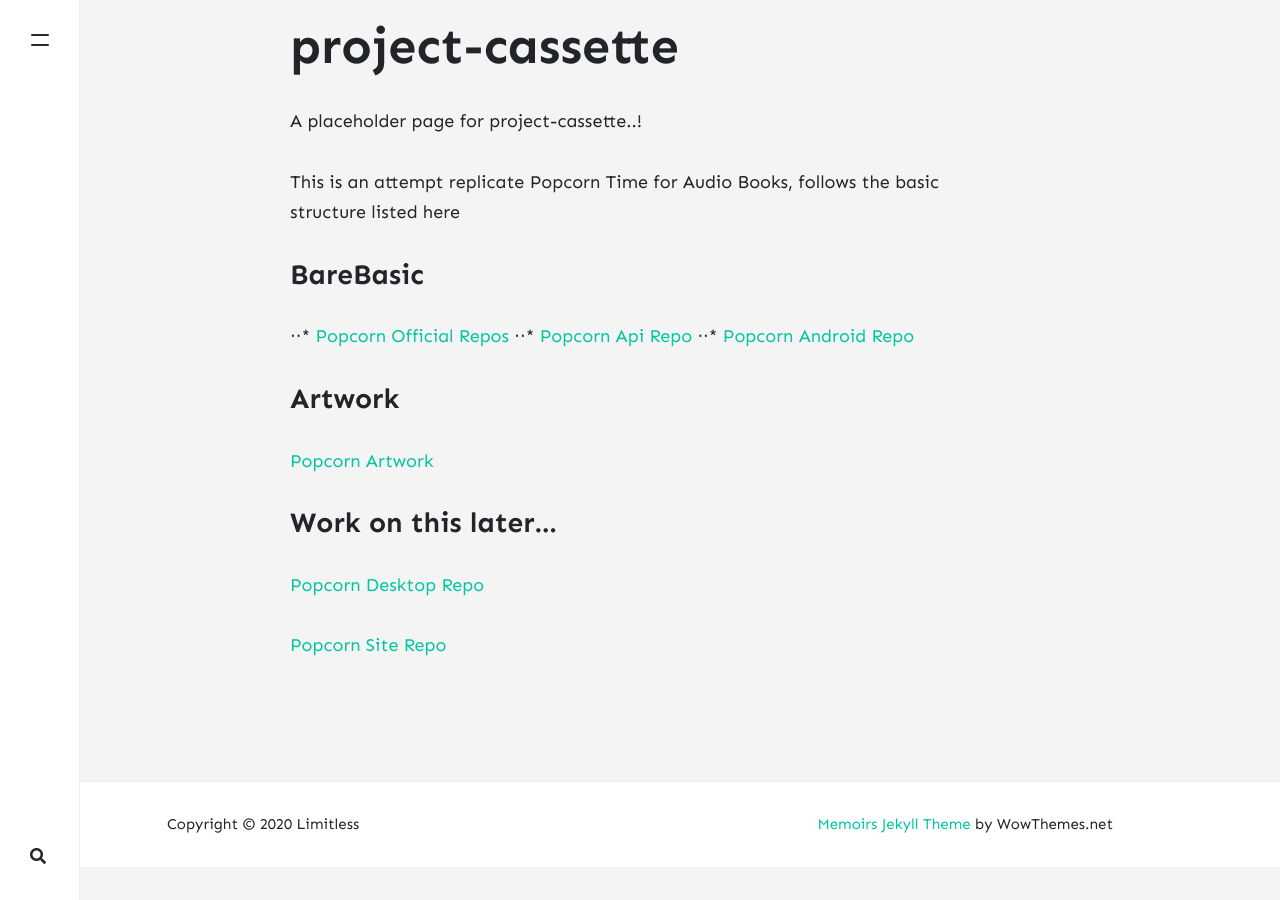
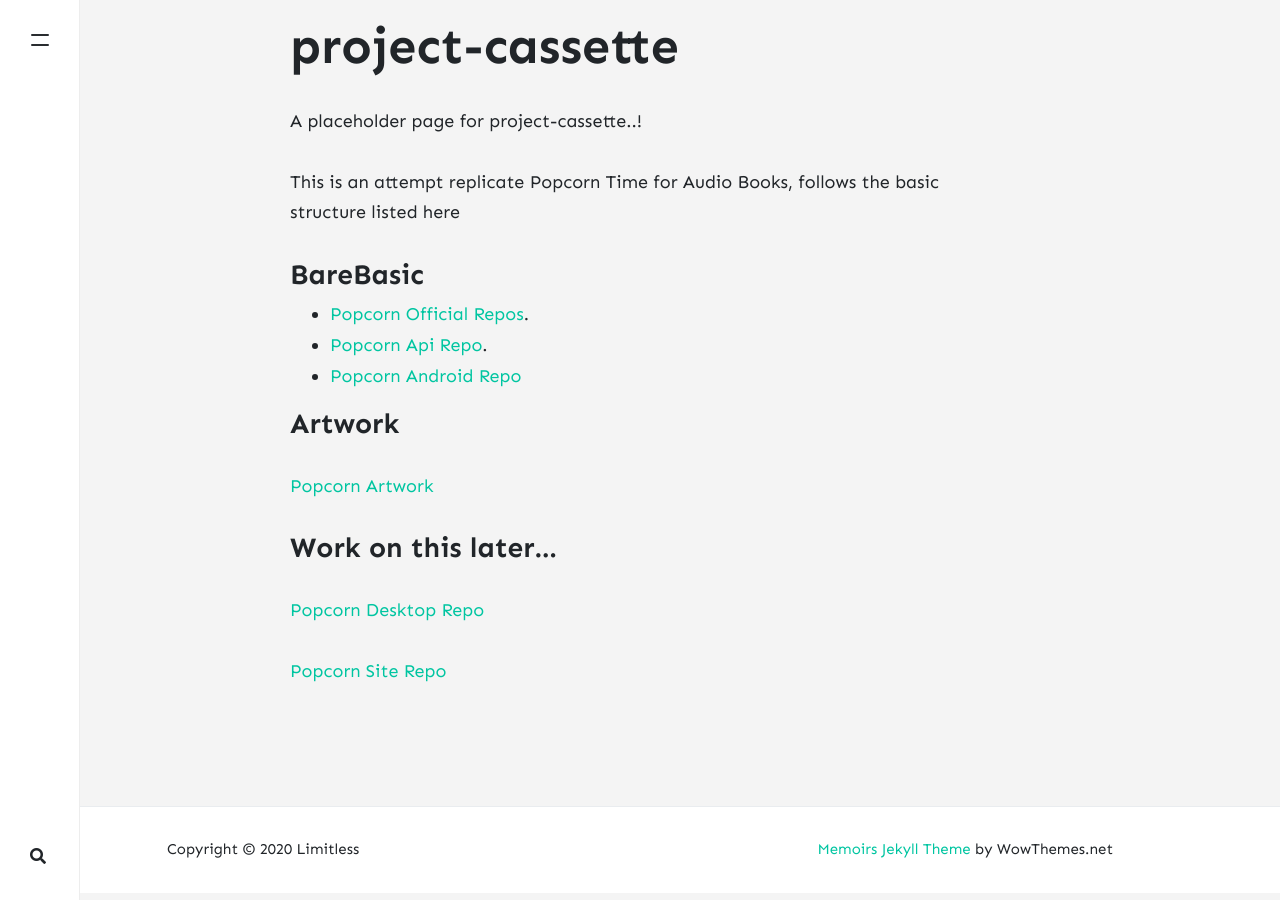
Before and after one commit to gowrav/gowrav.github.io, a Jekyll site: the page built from _pages/project-cassette.md, in a window 1280 px wide. Built offline with Jekyll 4.4.1, drawn with Linux system fonts in a browser that asks for light colours; nearby versions of some CDN libraries; comment, search, counter and statistics services are not loaded.

```diff
--- a/_pages/project-cassette.md
+++ b/_pages/project-cassette.md
@@ -13,9 +13,9 @@ This is an attempt replicate Popcorn Time for Audio Books, follows the basic str
 
 ### BareBasic
 
-⋅⋅* [Popcorn Official Repos](https://github.com/popcorn-official/ "Popcorn Official Repo")
-⋅⋅* [Popcorn Api Repo](https://github.com/popcorn-official/popcorn-api "Popcorn Api Repo")
-⋅⋅* [Popcorn Android Repo](https://github.com/popcorn-official/popcorn-android "Popcorn Android Repo")
+* [Popcorn Official Repos](https://github.com/popcorn-official/ "Popcorn Official Repo").
+* [Popcorn Api Repo](https://github.com/popcorn-official/popcorn-api "Popcorn Api Repo").
+* [Popcorn Android Repo](https://github.com/popcorn-official/popcorn-android "Popcorn Android Repo")
 
 ### Artwork
 
```
